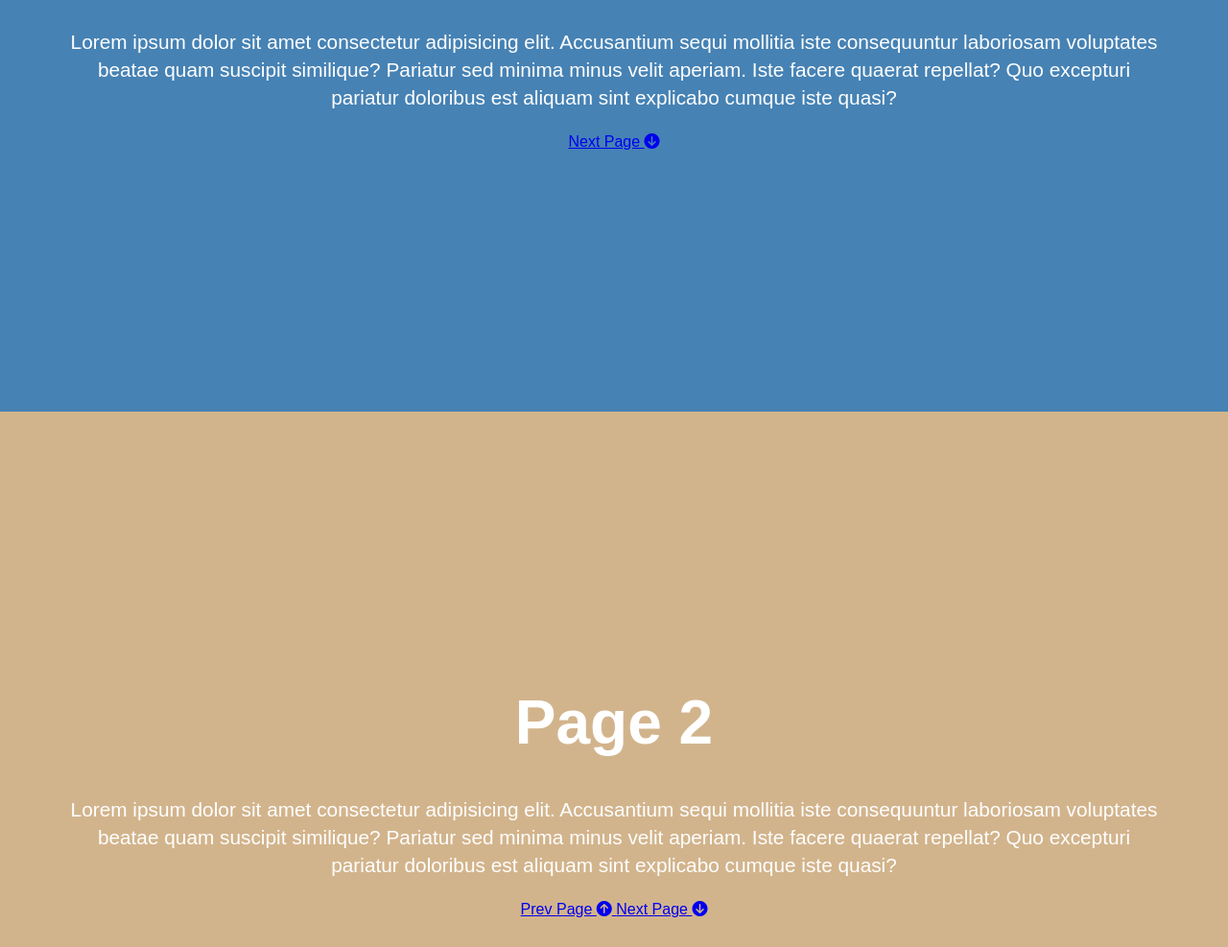
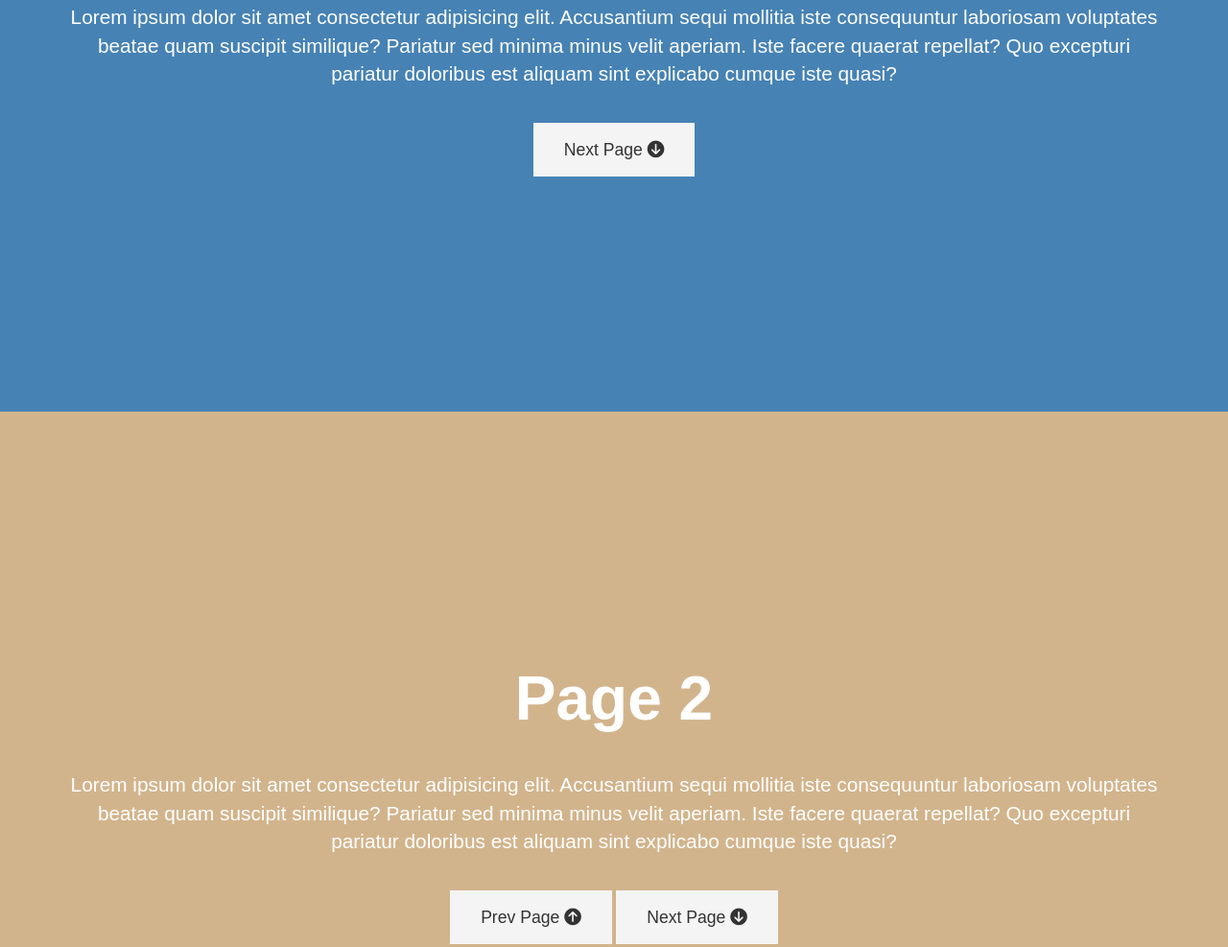
Before and after one commit to cmlooff/presentation_website, a plain HTML site: page index.html in a window 1280 px wide. Shown: the part 371-1358 px from the top of the page at 96% size. Drawn offline with Linux system fonts and the light colour scheme.

Commit message:
Add animation for page one
Heading moves down and paragraph moves from left to right.

```diff
--- a/index.html
+++ b/index.html
@@ -56,6 +56,9 @@
       <a href="#page-3" class="btn">
         Prev Page <i class="fas fa-arrow-circle-up"></i>
       </a>
+      <a href="#page-1" class="btn">
+        Back to Page One <i class="fas fa-arrow-circle-up"></i>
+      </a>
     </div>
   </section>
 </body>
--- a/style.css
+++ b/style.css
@@ -6,7 +6,7 @@
   --page-4-color: slateblue;
 
   /* Animation Speed */
-  --animate-speed: 1s;
+  --animate-speed: 2s;
 }
 
 body {
@@ -56,3 +56,52 @@ body {
 .page p {
   font-size: 1.3rem;
 }
+
+.btn {
+  display: inline-block;
+  padding: 1rem 2rem;
+  background-color: #f4f4f4;
+  color: #333;
+  text-decoration: none;
+  border: none;
+  margin-top: 1rem;
+  font-size: 1.1rem;
+
+  /* Transition */
+  transition: all 0.3s ease-in;
+}
+
+.btn:hover,
+.btn-dark {
+  background-color: #333;
+  color: #fff;
+}
+
+.btn-dark {
+  background-color: #f4f4f4;
+  color: #333;
+}
+
+
+/* Page Animation */
+#page-1 h1 {
+  transform: translateY(-800px);
+  animation: heading var(--animate-speed) forwards ease-in;
+}
+
+#page-1 p {
+  transform: translateX(-800px);
+  animation: paragraph var(--animate-speed) forwards ease-in 2s;
+}
+
+@keyframes heading {
+  to {
+    transform: translateY(0px);
+  }
+}
+
+@keyframes paragraph {
+  to {
+    transform: translateX(0);
+  }
+}
```
